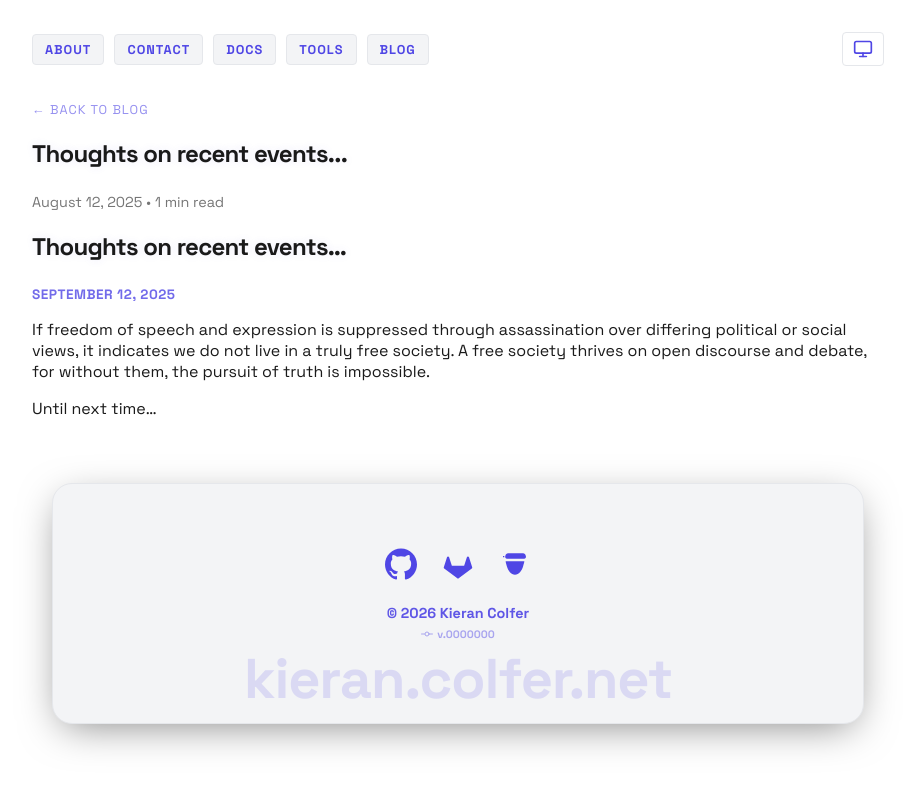
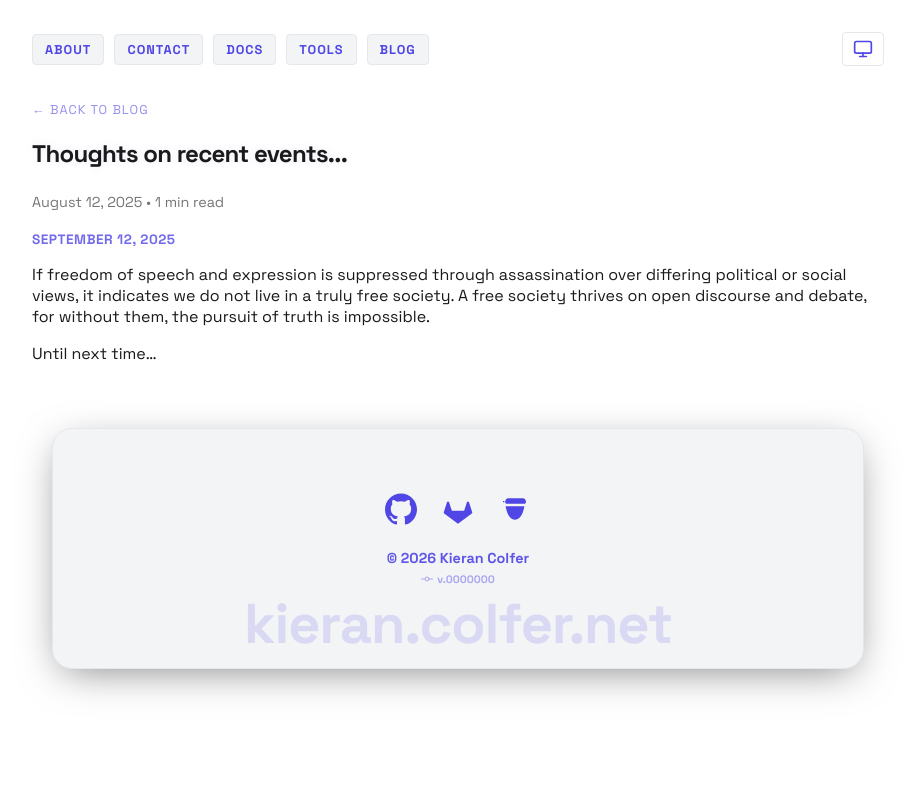
Before and after one commit to PASSK3YS/PASSK3YS.github.io, a Jekyll site: the page built from _posts/2025-08-12-thoughts-on-recent-events.md, in a window 1280 px wide. Shown: the top 789 px of the page, without its empty margins (182-1097 px from the left). Built offline with Jekyll 4.4.1, drawn with Linux system fonts in a browser that asks for light colours.

Commit message:
chore: fix blog legacy post

```diff
--- a/_posts/2025-08-12-thoughts-on-recent-events.md
+++ b/_posts/2025-08-12-thoughts-on-recent-events.md
@@ -4,8 +4,6 @@ title: Thoughts on recent events...
 description:
 ---
 
-# Thoughts on recent events...
-
 <div class="meta">September 12, 2025</div>
 
 If freedom of speech and expression is suppressed through assassination over differing political or social views, it indicates we do not live in a truly free society. A free society thrives on open discourse and debate, for without them, the pursuit of truth is impossible.
```
